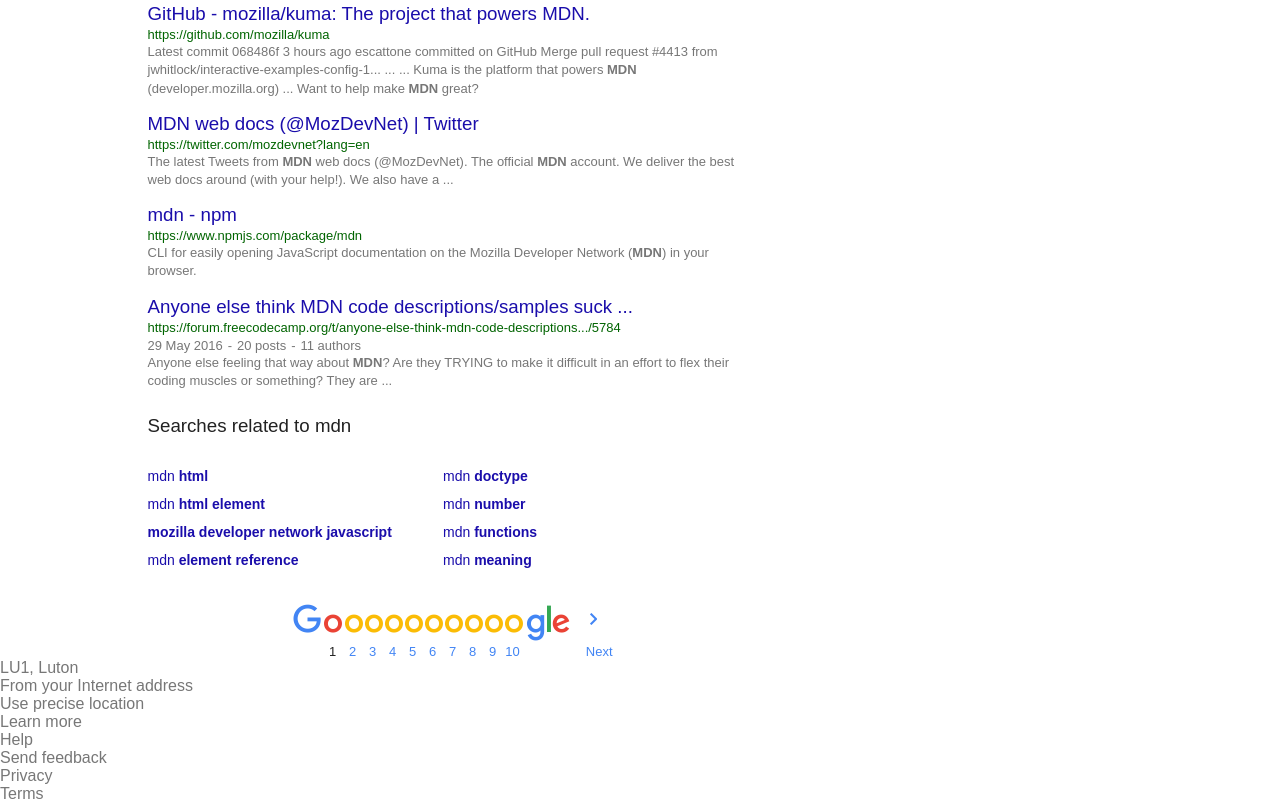
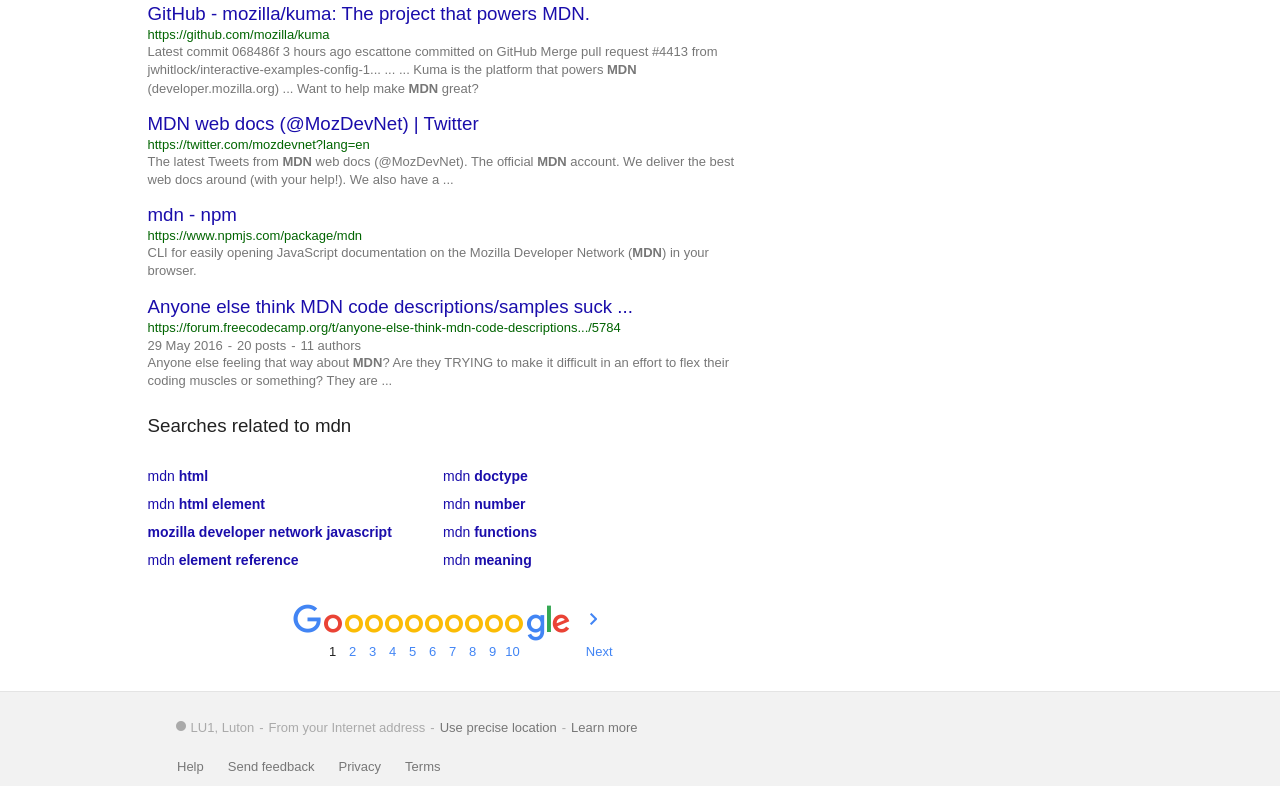
Before and after one commit to ehsanh06/google-homepage, a plain HTML site: page index.html in a window 1280 px wide. Shown: the part 696-1499 px from the top of the page. Drawn offline with Linux system fonts and the light colour scheme.

Commit message:
footer has been styled

```diff
--- a/assets/css/style.css
+++ b/assets/css/style.css
@@ -367,3 +367,54 @@
     height: 30px;
     width: 90px;
 }
+
+/* Footer
+=============== */
+
+footer {
+    width: 100%;
+    background: #f2f2f2;
+    border-top: 1px solid #e4e4e4;
+    margin-top: 2em;
+}
+
+footer ul li a:hover { color: #000; }
+
+/* Search location  */
+.search-location {
+    width: 465px;
+    margin: 0px 175px auto;
+    padding-top: 1em;
+}
+
+.search-location ul { display: inline-flex; }
+.search-location ul li, footer > nav ul li {
+    font-size: small;
+    color: #aaa;
+}
+.search-location ul li span#footer-icon-loc { font-size: 12px; }
+
+/* Hyphen Separators */
+.search-location ul.dashed { padding: 12px 0 }
+.search-location ul.dashed li:before {
+    content: "-";
+    margin: 0 5px;
+}
+.search-location ul.dashed li:first-child:before {
+    content: "";
+    margin: 0;
+}
+
+/* Footer Navigation */
+footer nav {
+    width: 320px;
+    margin: 0px 165px auto;
+}
+
+footer nav ul {
+    display: inline-flex;
+}
+
+footer nav ul li {
+    padding: 12px;
+}
--- a/index.html
+++ b/index.html
@@ -308,12 +308,12 @@
 
         <footer>
             <div class="search-location">
-                <ul>
+                <ul class="dashed">
                     <li>
-                        <span></span>
+                        <span id="footer-icon-loc" class="material-icons">lens</span>
                         LU1, Luton
                     </li>
-                    <li> From your Internet address</li>
+                    <li>From your Internet address</li>
                     <li><a href="#">Use precise location</a></li>
                     <li><a href="#">Learn more</a></li>
                 </ul>
```
